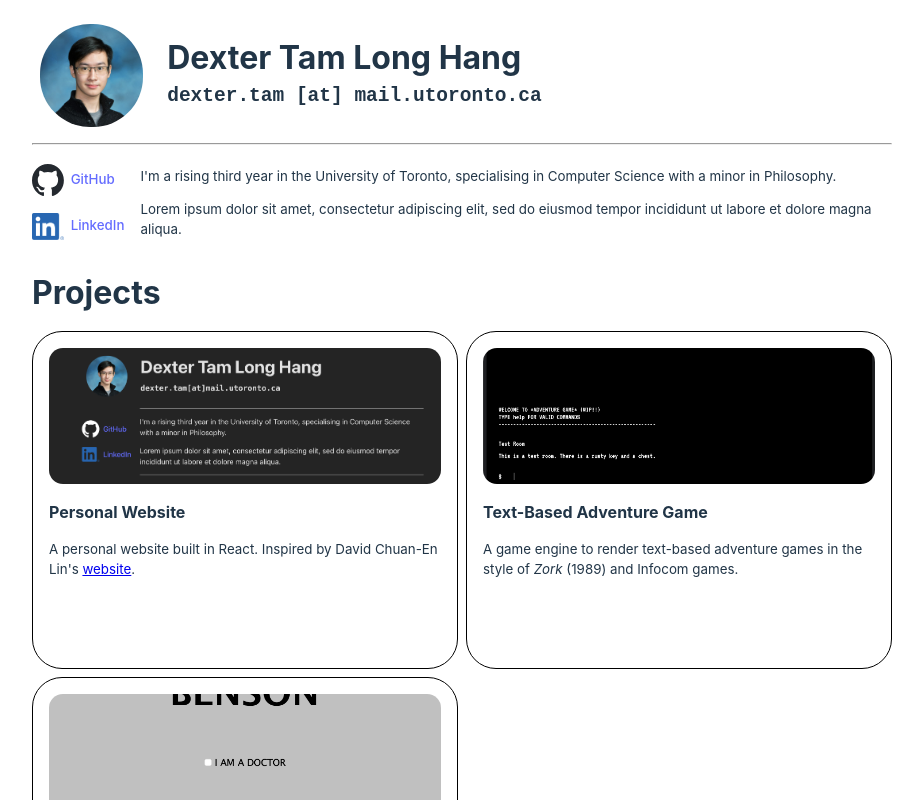
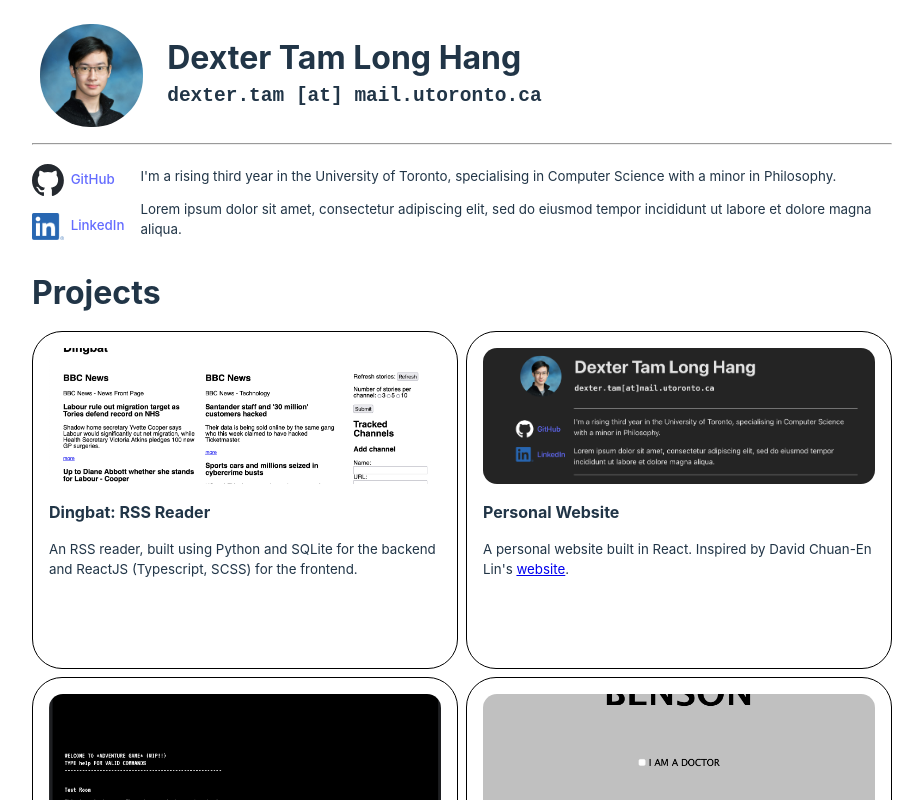
Before and after one commit to taml5/taml5.github.io, a React (Vite) app: page / in a window 1280 px wide. Shown: the top 800 px of the page, without its empty margins (178-1101 px from the left). Built offline with nearby package versions, Linux system fonts and the light colour scheme.

Commit message:
Added new project

```diff
--- a/src/data.jsx
+++ b/src/data.jsx
@@ -26,6 +26,13 @@ export const blurb = (
 );
 export const projects = [
 	{
+		id: "RSSReader",
+		title: "Dingbat: RSS Reader",
+		imagePath: "./rss.png",
+		description: (<>An RSS reader, built using Python and SQLite for the backend and ReactJS (Typescript, SCSS) for the frontend.</>),
+		url: "https://github.com/taml5/rss-reader"
+	},
+	{
 		id: "website",
 		title: "Personal Website",
 		imagePath: root + "website.png",
```
Also changed, not shown: public/rss.png (added).
